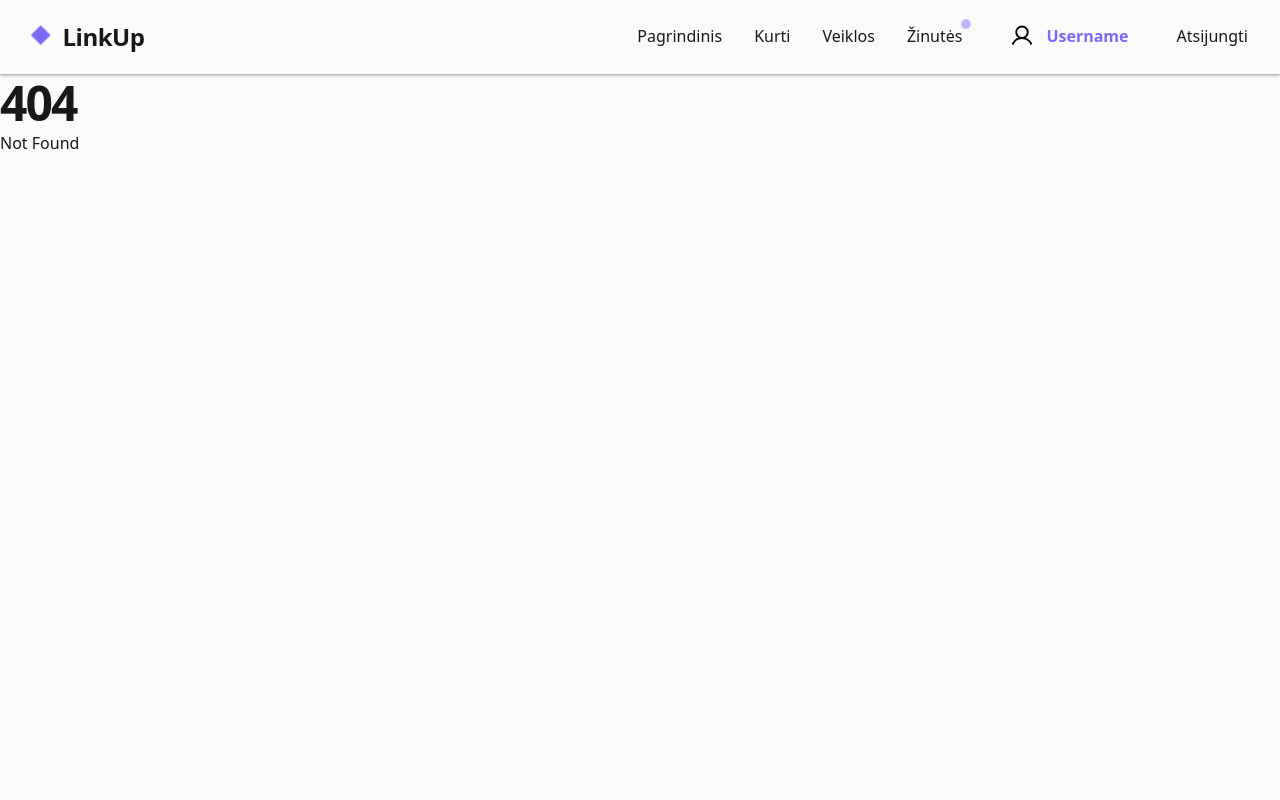
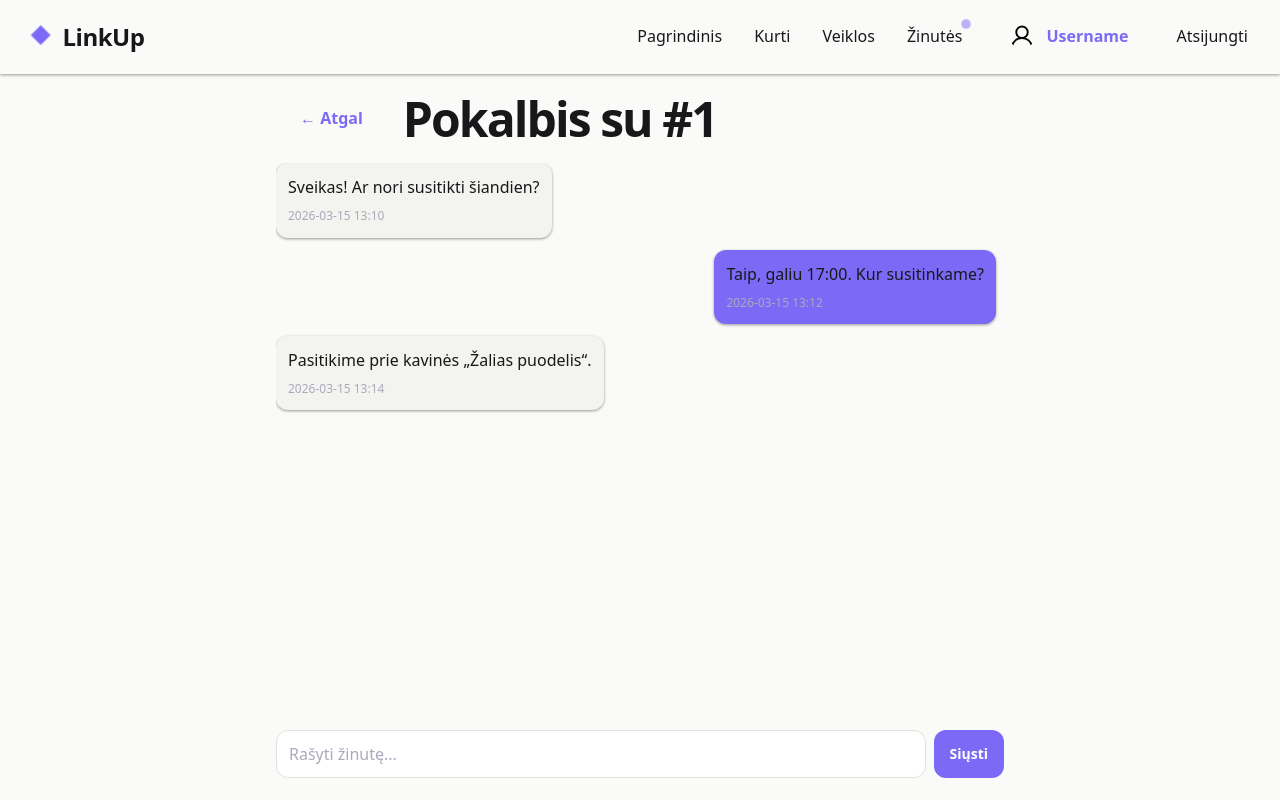
Before and after one commit to mantis-shim/LinkUp, a SvelteKit app: page /app/messages/1 in a window 1280 px wide. Before the commit this address had no page. Built offline with nearby package versions, Linux system fonts and the light colour scheme.

Commit message:
chat page

```diff
--- /dev/null
+++ b/src/routes/app/messages/[id]/+page.svelte
@@ -0,0 +1,137 @@
+<script lang="ts">
+	import { page } from '$app/stores';
+	import { goto } from '$app/navigation';
+
+	const dummyMessages = [
+		{ id: 1, author: 'other', text: 'Sveikas! Ar nori susitikti šiandien?', time: '2026-03-15 13:10' },
+		{ id: 2, author: 'me', text: 'Taip, galiu 17:00. Kur susitinkame?', time: '2026-03-15 13:12' },
+		{ id: 3, author: 'other', text: 'Pasitikime prie kavinės „Žalias puodelis“.', time: '2026-03-15 13:14' },
+	];
+
+	let newMessage = '';
+
+	function sendMessage() {
+		if (!newMessage.trim()) return;
+		dummyMessages.push({
+			id: dummyMessages.length + 1,
+			author: 'me',
+			text: newMessage.trim(),
+			time: new Date().toLocaleString()
+		});
+		newMessage = '';
+	}
+
+	function goBack() {
+		goto('/app/messages');
+	}
+</script>
+
+<div class="chat-page">
+	<header class="chat-header">
+		<button class="back-button" on:click={goBack}>← Atgal</button>
+		<h1>Pokalbis su #{$page.params.id}</h1>
+	</header>
+
+	<section class="chat-body">
+		{#each dummyMessages as message}
+			<div class="chat-bubble {message.author}">
+				<p>{message.text}</p>
+				<small>{message.time}</small>
+			</div>
+		{/each}
+	</section>
+
+	<footer class="chat-actions">
+		<input
+			type="text"
+			placeholder="Rašyti žinutę..."
+			bind:value={newMessage}
+			on:keydown={(event) => event.key === 'Enter' && sendMessage()}
+		/>
+		<button on:click={sendMessage}>Siųsti</button>
+	</footer>
+</div>
+
+<style>
+	.chat-page {
+		max-width: 760px;
+		margin: 0 auto;
+		padding: 1rem;
+		display: flex;
+		flex-direction: column;
+		height: 90dvh;
+	}
+
+	.chat-header {
+		display: flex;
+		align-items: center;
+		gap: 1rem;
+		margin-bottom: 1rem;
+	}
+
+	.back-button {
+		background: transparent;
+		border: none;
+		color: var(--color-primary);
+		font-size: 1rem;
+		cursor: pointer;
+	}
+
+	.chat-body {
+		flex: 1;
+		overflow-y: auto;
+		display: flex;
+		flex-direction: column;
+		gap: 0.75rem;
+		padding-right: 0.5rem;
+		padding-bottom: 0.5rem;
+	}
+
+	.chat-bubble {
+		max-width: 80%;
+		padding: 0.75rem;
+		border-radius: var(--radius-lg);
+		box-shadow: var(--shadow-sm);
+		position: relative;
+	}
+
+	.chat-bubble.other {
+		align-self: flex-start;
+		background: var(--color-bg-secondary);
+	}
+
+	.chat-bubble.me {
+		align-self: flex-end;
+		background: var(--color-primary);
+		color: white;
+	}
+
+	.chat-bubble small {
+		display: block;
+		margin-top: 0.35rem;
+		font-size: 0.75rem;
+		color: var(--color-text-subtle);
+	}
+
+	.chat-actions {
+		display: flex;
+		gap: 0.5rem;
+		margin-top: 0.75rem;
+	}
+
+	.chat-actions input {
+		flex: 1;
+		padding: 0.75rem;
+		border: 1px solid var(--color-border);
+		border-radius: var(--radius-lg);
+	}
+
+	.chat-actions button {
+		padding: 0.75rem 1rem;
+		background: var(--color-primary);
+		color: white;
+		border: none;
+		border-radius: var(--radius-lg);
+		cursor: pointer;
+	}
+</style>
```
